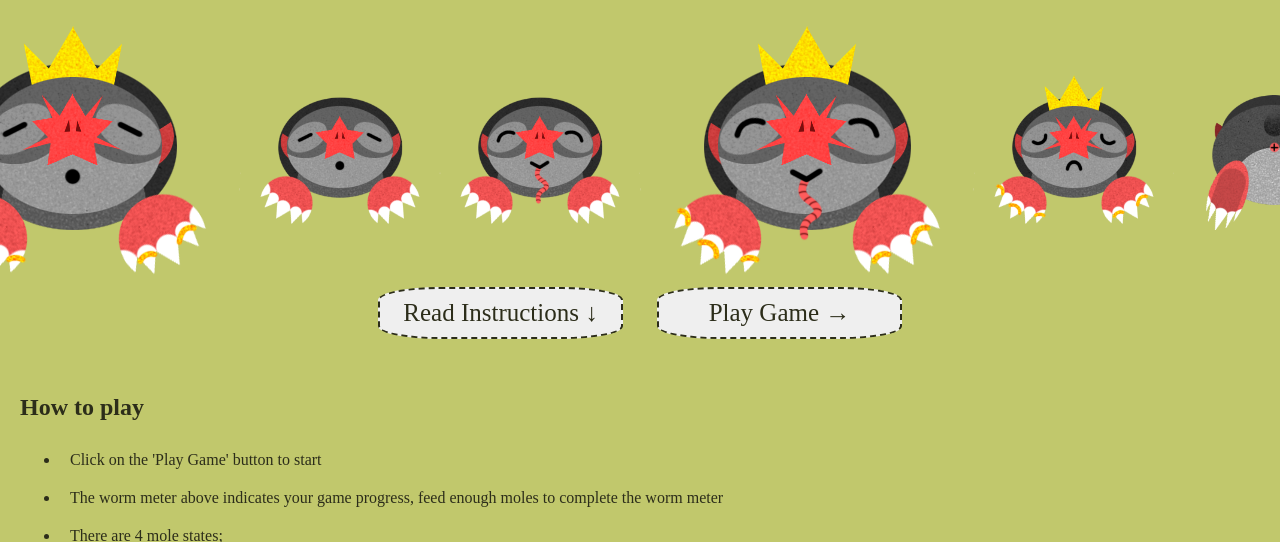
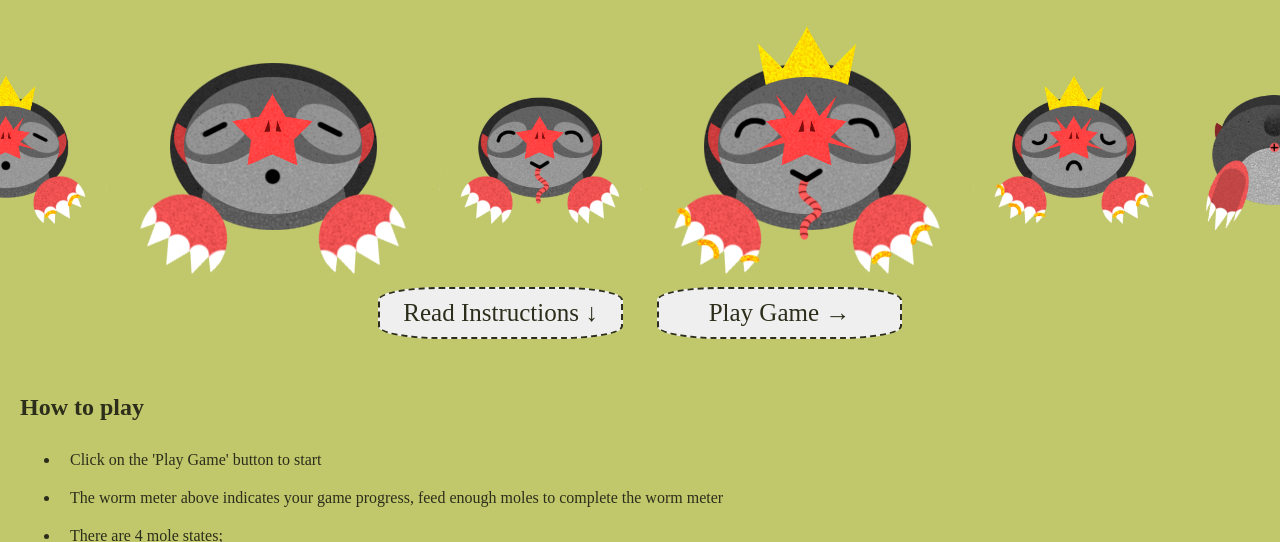
Before and after one commit to marv-tech/Feed-A-Mole-Game, a plain HTML site: page index.html in a window 1280 px wide. Shown: the part 196-738 px from the top of the page. Drawn offline with Linux system fonts and the light colour scheme; a web font is replaced by a local one.

Commit message:
update classes

```diff
--- a/index.html
+++ b/index.html
@@ -17,10 +17,10 @@
 
         <div class="imgDisplay">
             <div class="imgContainer">
-                <img src="/img/king-mole-hungry.png" alt="">
+                <img class="moleimg" src="/img/king-mole-hungry.png" alt="">
             </div>
 
-            <div class="imgContainer"><img class="moleimg" src="/img/mole-hungry.png" alt="">
+            <div class="imgContainer"><img  src="/img/mole-hungry.png" alt="">
             </div>
             <div>
                 <img class="moleimg" src="/img/mole-fed.png" alt="">
```
